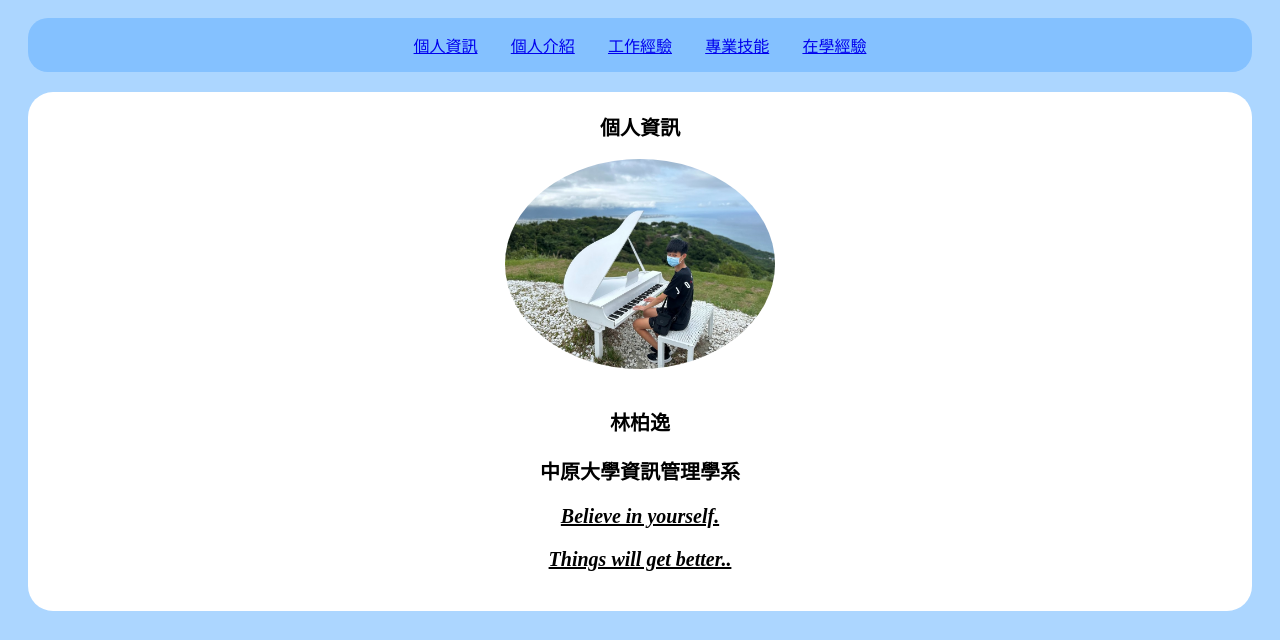
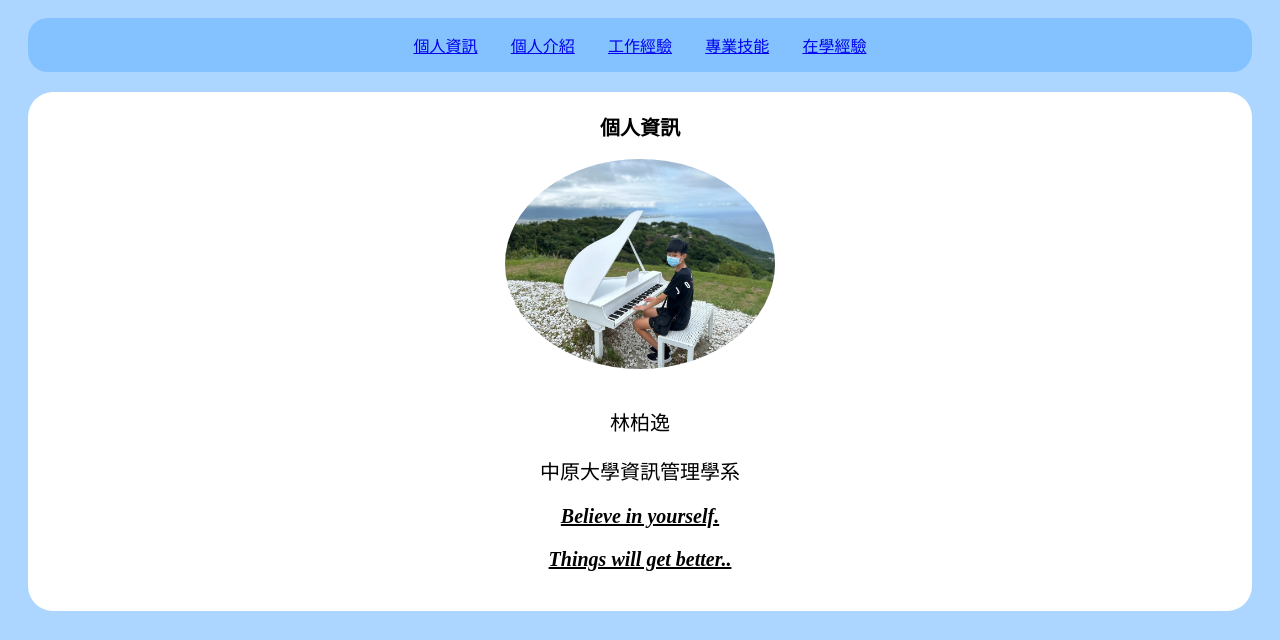
Before and after one commit to ethanlin0014-prog/ethanlin0014, a plain HTML site: page index.html in a window 1280 px wide. Shown: the part 118-758 px from the top of the page. Drawn offline with Linux system fonts and the light colour scheme; a web font is replaced by a local one.

Commit message:
Update index.html

```diff
--- a/index.html
+++ b/index.html
@@ -26,8 +26,8 @@
     <section class="card">
      <div class="title" id="inform">個人資訊</div><br>
     <img src="image.jpg"/width="270" height="210" style="border-radius:65%; display: block; margin: 0 auto;"><br>
-    <p style="text-align:center; font-weight:bold;font-size:20px; font-family: "Caveat", cursive;">林柏逸</p>
-    <p style="text-align:center; font-weight: bold;font-size:20px; font-family: "Caveat", cursive;">中原大學資訊管理學系</p>
+    <p style="text-align:center; font-size:20px; font-family: "Caveat", cursive;">林柏逸</p>
+    <p style="text-align:center; font-size:20px; font-family: "Caveat", cursive;">中原大學資訊管理學系</p>
      <p class="slogan">Believe in yourself.</p>
      <p class="slogan">Things will get better..</p>
      </section>
```
